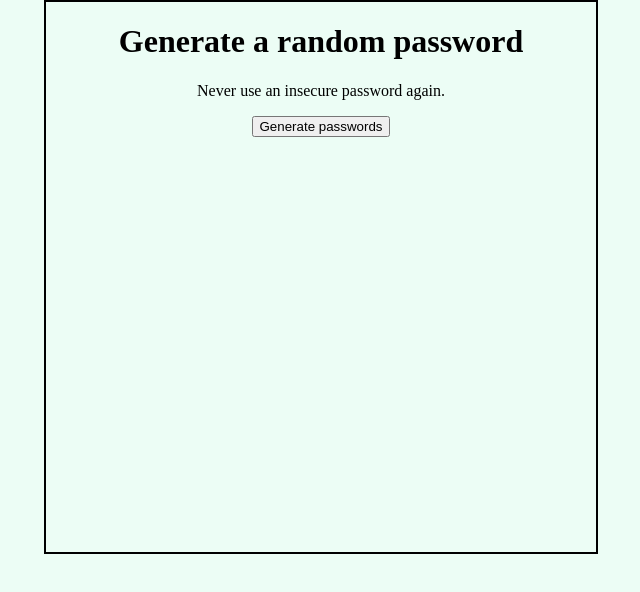
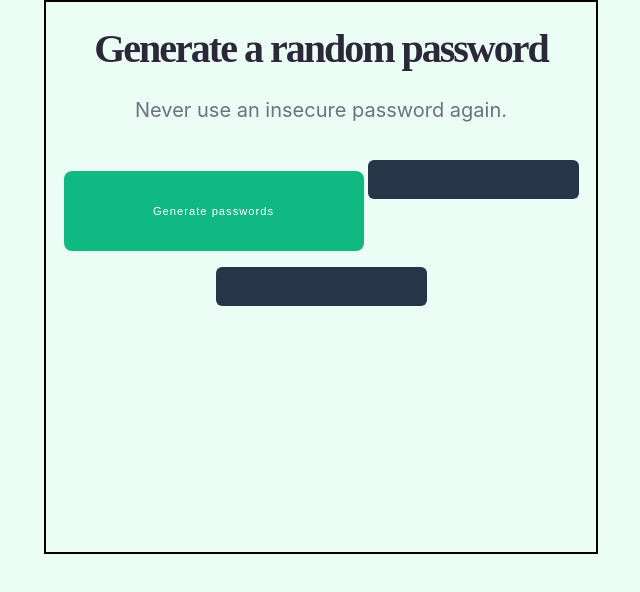
Before and after one commit to djimageonline/password_generator, a plain HTML site: page index.html in a window 1280 px wide. Shown: the whole page, without its empty margins (319-959 px from the left). Drawn offline with Linux system fonts and the light colour scheme.

Commit message:
added some css styling

```diff
--- a/index.css
+++ b/index.css
@@ -14,3 +14,55 @@ body {
   text-align: center;
   border: 2px solid black;
 }
+
+h1 {
+  font-family: 'Karla';
+  font-style: normal;
+  font-weight: 800;
+  font-size: 40px;
+  line-height: 40px;
+/* or 100% */
+
+  letter-spacing: -0.05em;
+
+/* night */
+
+  color: #2B283A;
+}
+
+
+ #header-insecure {
+  font-family: 'Inter';
+  font-style: normal;
+  font-weight: 400;
+  font-size: 20px;
+  line-height: 28px;
+/* identical to box height, or 140% */
+
+
+color: #6B7280;
+}
+
+.generate {
+  background: #10B981;
+  border: none;
+  border-radius: 8px;
+  box-shadow: 0px 1px 2px rgba(0, 0, 0, 0.05);
+  color:white;
+  font-size: 0.7em;
+  font-weight: light;
+  height: 80px;
+  letter-spacing:1px;
+  width: 300px;
+}
+
+.password{
+  display: inline-block;
+  width: 211px;
+  height: 39px;
+  left: 52px;
+  top: 396px;
+
+  background: #273549;
+  border-radius: 6px;
+}
--- a/index.html
+++ b/index.html
@@ -10,10 +10,10 @@
 <body>
   <div class="container">
     <h1>Generate a <span class="random-password">random password</span></h1>
-    <p>Never use an insecure password again.</p>
-    <button onclick="generatePassword()">Generate passwords</button>
-    <p id="password1-el"></p>
-    <p id="password2-el"></p>
+    <p id="header-insecure">Never use an insecure password again.</p>
+    <button class="generate" onclick="generatePassword()">Generate passwords</button>
+    <p id="password1-el" class="password"></p>
+    <p id="password2-el"class="password"></p>
   </div>
   <script src="index.js"></script>
 </body>
```
